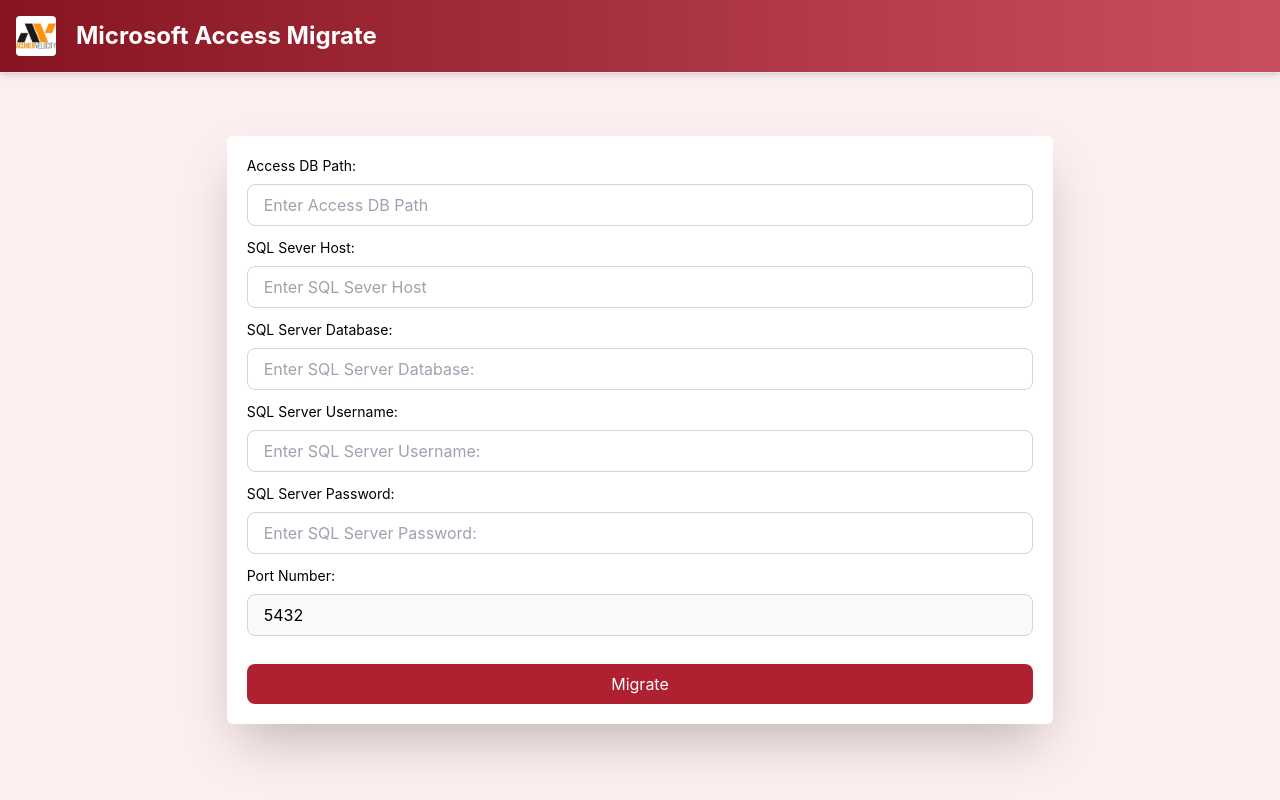
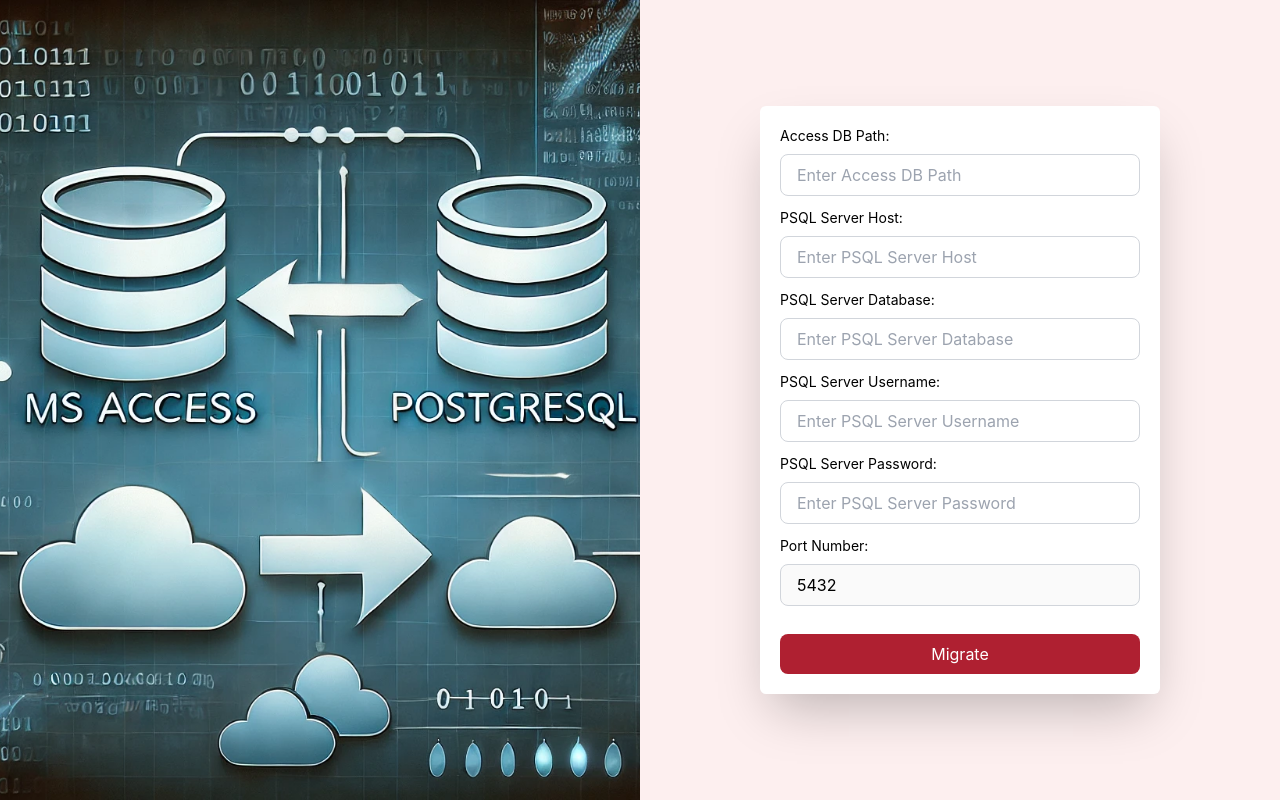
Before and after one commit to SandeepAcumen/AccessSchedularFront, a React (Create React App) app: page / in a window 1280 px wide. Built offline with nearby package versions, Linux system fonts and the light colour scheme.

Commit message:
home screen updated

```diff
--- a/src/modules/home.js
+++ b/src/modules/home.js
@@ -1,8 +1,9 @@
 import React, { useState } from 'react';
-import { Formik, Form, Field } from 'formik';
+import { Formik, Form } from 'formik';
 import * as Yup from 'yup';
 import InputField from '../components/forms/inputFiled';
 import { migrateAccessToPsql } from '../components/apis/migrateApi';
+import backgroundImage from '../assets/images/backgroundImg.webp';
 
 const Home = () => {
     const [loading, setLoading] = useState(false);
@@ -25,20 +26,14 @@ const Home = () => {
     });
 
     const handleSubmit = async (values) => {
-        console.log(values, 'xcbhxscv');
+        console.log(values, 'Form values');
         setLoading(true);
         try {
             const response = await migrateAccessToPsql(values);
-
-            if (response?.status === 200) {
-                const successMessage = response?.data?.message || "Migration Successful!";
-                alert(successMessage);
-            } else {
-                const errorMessage = response?.data?.message || "Something went wrong!";
-                alert(errorMessage);
-            }
+            const message = response?.data?.message || (response?.status === 200 ? "Migration Successful!" : "Something went wrong!");
+            alert(message);
         } catch (error) {
-            console.error("Error occurred:", error);
+            console.error("Error:", error);
             alert(error?.response?.data?.message || "Failed to submit request. Please try later.");
         } finally {
             setLoading(false);
@@ -46,68 +41,37 @@ const Home = () => {
     };
 
     return (
-        <div className="flex w-full overflow-auto justify-center items-center h-[91.5vh] px-5">
+        <div className="flex flex-col md:flex-row h-screen w-full">
+            {/* Background Image for Mobile & Left Side Image for Desktop */}
+            <div
+                className="absolute md:relative w-full md:w-1/2 h-screen bg-cover bg-center"
+                style={{ backgroundImage: `url(${backgroundImage})` }}
+            />
+
+            {/* Form Container */}
+            <div className="relative z-10 w-full md:w-1/2 flex justify-center items-center p-5 h-screen bg-white bg-opacity-90 md:bg-opacity-100 md:bg-background">
                 <Formik
                     initialValues={initialValues}
                     validationSchema={validationSchema}
                     onSubmit={handleSubmit}
                 >
-                {({ values, setFieldValue, errors, touched }) => (
+                    {({ values }) => (
                         <Form className="p-5 w-full md:w-2/3 bg-white rounded-md shadow-2xl">
-                        <InputField
-                            label="Access DB Path:"
-                            name="accessDbPath"
-                            type="text"
-                            placeholder="Enter Access DB Path"
-                            value={values?.accessDbPath}
-                        />
-                        <InputField
-                            label="SQL Sever Host:"
-                            name="host"
-                            type="text"
-                            placeholder="Enter SQL Sever Host"
-                            value={values?.host}
-                        />
-                        <InputField
-                            label="SQL Server Database:"
-                            name="database"
-                            type="text"
-                            placeholder="Enter SQL Server Database:"
-                            value={values?.database}
-                        />
-                        <InputField
-                            label="SQL Server Username:"
-                            name="user"
-                            type="text"
-                            placeholder="Enter SQL Server Username:"
-                            value={values?.user}
-                        />
-                        <InputField
-                            label="SQL Server Password:"
-                            name="password"
-                            type="password"
-                            placeholder="Enter SQL Server Password:"
-                            value={values?.password}
-                        />
-                        <InputField
-                            label="Port Number:"
-                            name="port"
-                            type="number"
-                            disabled={true}
-                            placeholder="Enter Port Number:"
-                            value={values?.port}
-                        />
-                        <button
-                            type="submit"
-                            className="w-full bg-primary text-white py-2 px-4 rounded-lg hover:bg-primary-hover mt-4" >
+                            <InputField label="Access DB Path:" name="accessDbPath" type="text" placeholder="Enter Access DB Path" value={values.accessDbPath} />
+                            <InputField label="PSQL Server Host:" name="host" type="text" placeholder="Enter PSQL Server Host" value={values.host} />
+                            <InputField label="PSQL Server Database:" name="database" type="text" placeholder="Enter PSQL Server Database" value={values.database} />
+                            <InputField label="PSQL Server Username:" name="user" type="text" placeholder="Enter PSQL Server Username" value={values.user} />
+                            <InputField label="PSQL Server Password:" name="password" type="password" placeholder="Enter PSQL Server Password" value={values.password} />
+                            <InputField label="Port Number:" name="port" type="number" disabled placeholder="Enter Port Number" value={values.port} />
+                            <button type="submit" className="w-full bg-primary text-white py-2 px-4 rounded-lg hover:bg-primary-hover mt-4">
                                 {loading ? 'Loading...' : 'Migrate'}
                             </button>
                         </Form>
                     )}
                 </Formik>
             </div>
+        </div>
     );
 };
 
-
 export default Home;
--- a/src/routes/index.js
+++ b/src/routes/index.js
@@ -13,7 +13,7 @@ function MainRoute() {
                 </Route> */}
 
                 {/* <Route element={<PrivateRoute />}> */}
-                <Route element={<AppLayout />}>
+                <Route >
                     <Route path="/" element={<Home />} />
                 </Route>
                 {/* </Route> */}
```
Also changed, not shown: src/assets/images/backgroundImg.webp (added). Lines whose indentation alone changed are shown as unchanged.
